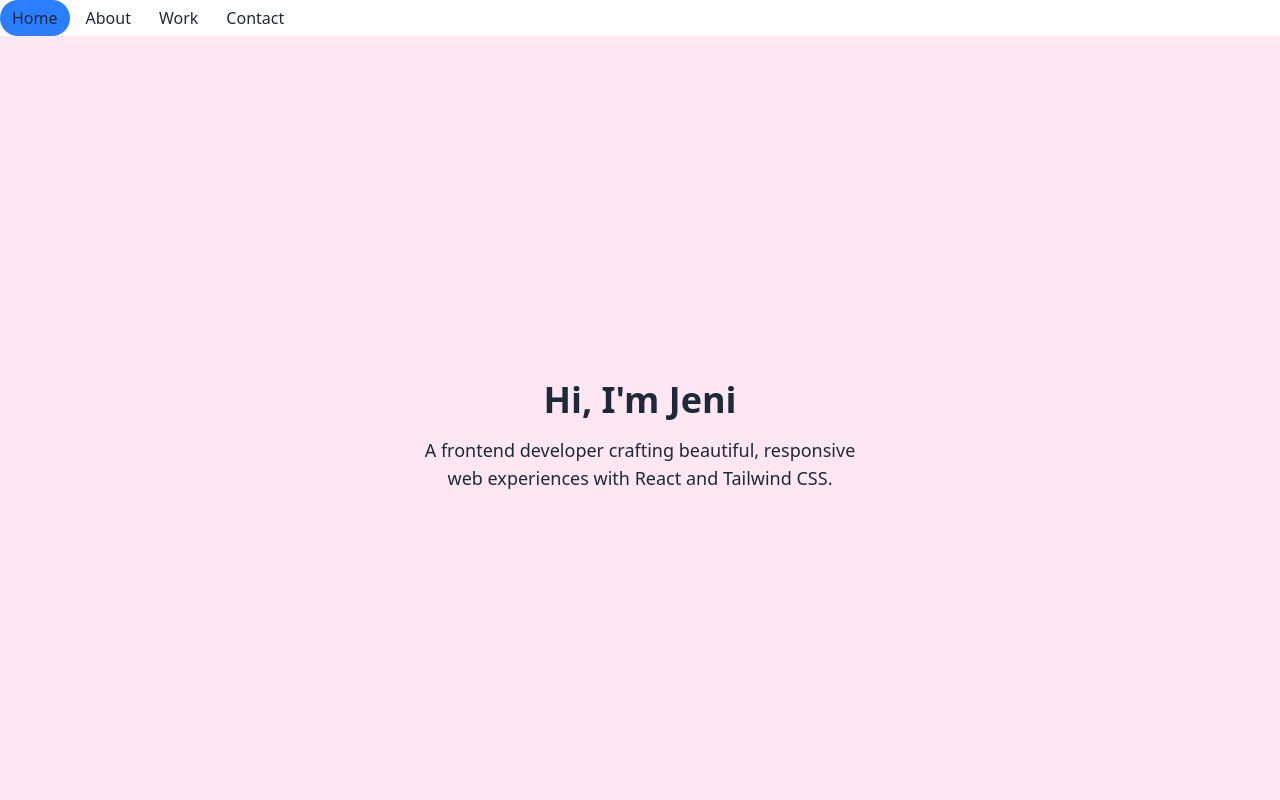
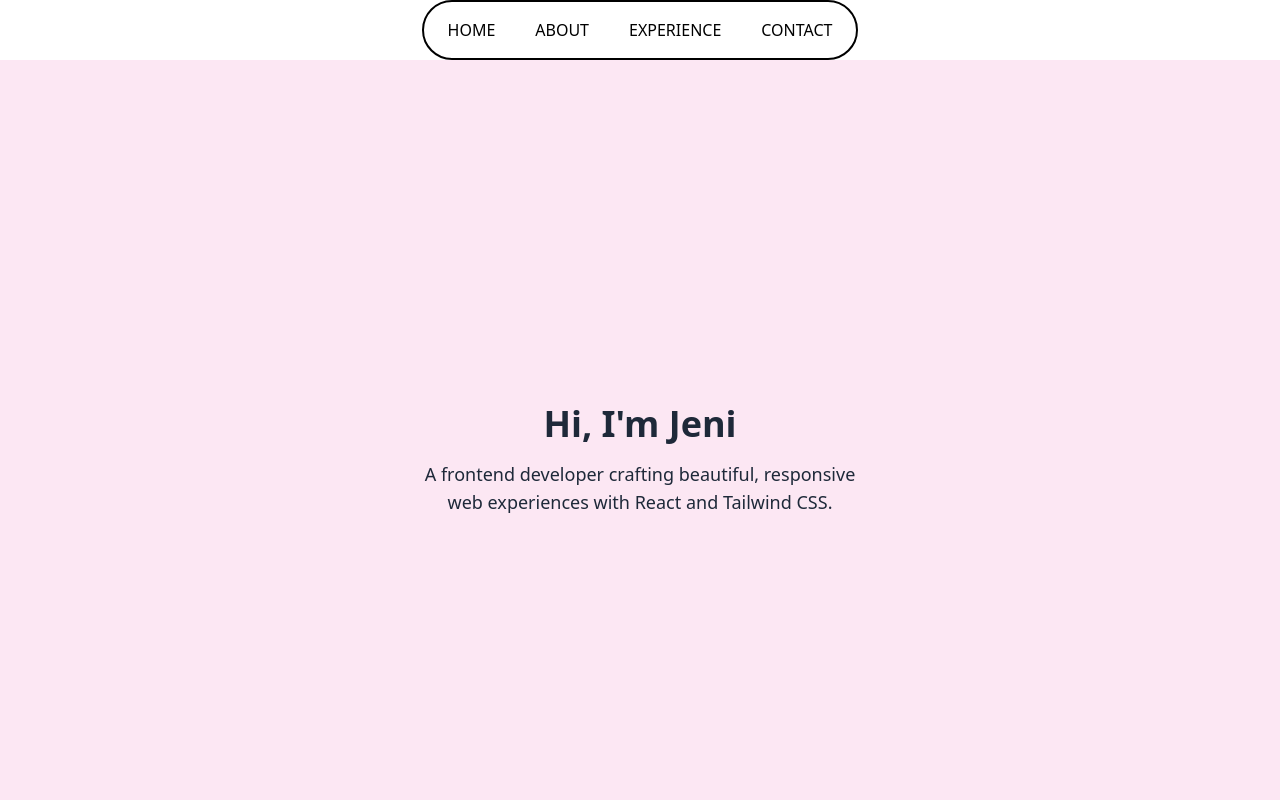
Before and after one commit to Jeniya14/my-portfolio, a React (Vite) app: page / in a window 1280 px wide. Shown: the top 800 px of the page. Built offline with nearby package versions, Linux system fonts and the light colour scheme.

Commit message:
navbar update

```diff
--- a/src/section/Navbar.jsx
+++ b/src/section/Navbar.jsx
@@ -1,42 +1,63 @@
 import { motion } from "motion/react";
-import { useState } from "react"
+import { useRef, useState } from "react"
 
-let tabs = [
-  { id: "home", label: "Home" },
-  { id: "about", label: "About" },
-  { id: "work", label: "Work" },
-  { id: "contact", label: "Contact" },
-];
+
 
 const Navbar = () => {
-  let [activeTab, setActiveTab] = useState(tabs[0].id);
+  const [position, setPosition]= useState({
+    left:0,
+    width:0,
+    opacity:0
+  });
+
   return (
-    <div>
-      <div className="flex space-x-1">
-      {tabs.map((ele)=>(
-         <button
-          key={ele.id}
-          onClick={()=>setActiveTab(ele.id)}
-          className={` ${activeTab ===  ele.id ? "" : "hover:text-amber-700"} relative rounded-full px-3 py-1.5 font-medium text-zinc transition`}
-          >
+    <ul onMouseLeave={()=>{
+      setPosition((eve)=>({
+        ...eve,
+        opacity :0,
+      }));
+    }}
+    className="relative mx-auto flex w-fit rounded-full border-2 border-black bg-white p-1"
+    >
+      <CusLi setPosition={setPosition}>Home</CusLi>
+      <CusLi setPosition={setPosition}>About</CusLi>
+      <CusLi setPosition={setPosition}>Experience</CusLi>
+      <CusLi setPosition={setPosition}>Contact</CusLi>
 
-            {activeTab ===  ele.id && (
-              <motion.span
-              layoutId="active-pill"
-              className="bg-blue-500 rounded-full absolute inset-0 mix-blend-"
-              style={{borderRadius:9999}}
-              transition={{type:"spring",duration:"0.6"}}/>
-            )}
-
-          <span className="relative z-10">{ele.label}</span>
-
-         </button>
-      ))}
-      </div>
-
-    </div>
+      <Curser position={position}/>
+    </ul>
 
   )
 }
 
+const CusLi =({children,setPosition})=>{
+  const ref =useRef(null)
+  return(
+    <li
+     ref={ref}
+     onMouseEnter={()=>{
+      if(!ref?.current) return;
+      const {width}= ref.current.getBoundingClientRect();
+      setPosition({
+        left:ref.current.offsetLeft,
+        width,
+        opacity: 1,
+      })
+     }}
+     className="relative z-10 block cursor-pointer px-3 py-1.5 text-xs uppercase text-white mix-blend-difference md:px-5 md:py-3 md:text-base"
+    >
+      {children}
+    </li>
+  )
+}
+const Curser =({position})=>{
+  return(
+    <motion.li
+    animate={{
+      ...position
+    }}
+    className="absolute z-0 h-7 rounded-full bg-black md:h-12"
+    />
+  )
+}
 export default Navbar
```
